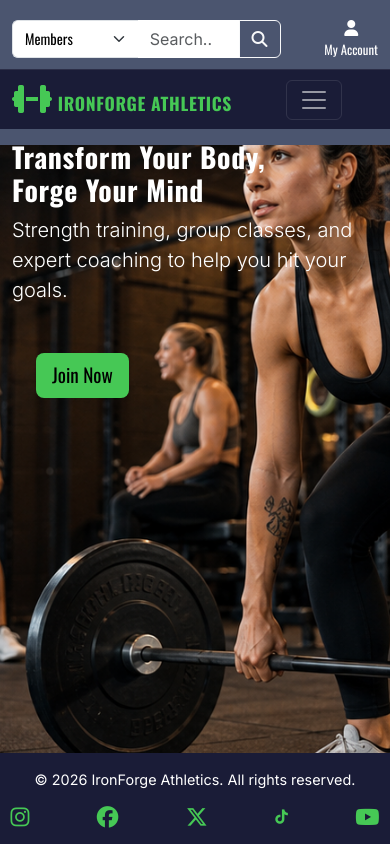
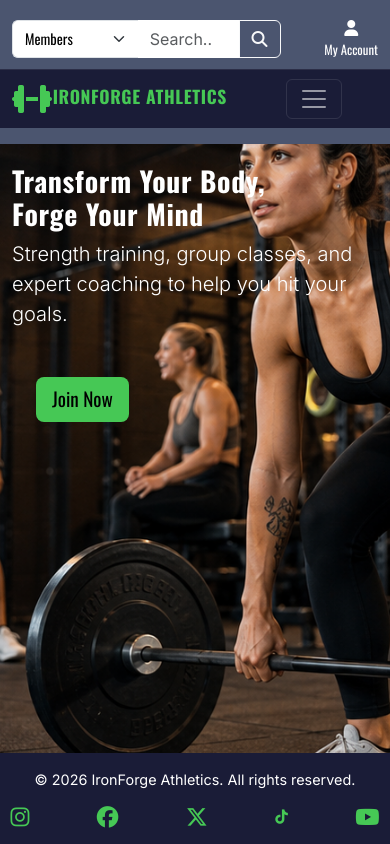
Before and after one commit to alancoomeynts-hub/ironforge-athletics, a Django app: page / in a window 390 px wide. Run offline with Django 5.2, Linux system fonts and the light colour scheme; some libraries are stand-ins or nearby versions.

Commit message:
Adjustments for responsive layouts

```diff
--- a/home/templates/home/contact_us.html
+++ b/home/templates/home/contact_us.html
@@ -5,7 +5,7 @@
     <link rel="stylesheet" href="{% static 'css/home.css' %}">
 {% endblock %}
 {% block content %}
-    <section class="contact__section py-5">
+    <section class="contact__section pb-5">
         <div class="container py-3">
             <div class="row g-3 d-flex flex-row justify-content-center">
                 <div class="col-12 text-center">
--- a/home/templates/home/index.html
+++ b/home/templates/home/index.html
@@ -5,9 +5,10 @@
     body{
     background: url('{%  static 'media/hero-image.png'  %}') no-repeat center top fixed;
     background-size: cover;
-    min-height: calc(100vh - 160px);
+    height: calc(100vh - 160px);
     color: var(--text-color-light);
     }
+
     </style>
 {% endblock %}
 {% block content %}
--- a/static/css/base.css
+++ b/static/css/base.css
@@ -29,7 +29,7 @@ h1,h2,h3,h4,h5,h6{
 }
 
 main{
-    margin-top: 140px;
+    margin-top: 20px;
 }
 
 /* Header Styles */
--- a/templates/base.html
+++ b/templates/base.html
@@ -23,7 +23,7 @@
         {% block extra_head %}{% endblock %}
     </head>
     <body class="site-shell d-flex flex-column min-vh-100">
-        <header class="site-header pt-2 pb-3 fixed-top">
+        <header class="site-header pt-2 pb-3">
             {% include "includes/header.html" %}
             {% include "includes/navbar.html" %}
         </header>
--- a/templates/includes/navbar.html
+++ b/templates/includes/navbar.html
@@ -4,10 +4,10 @@
 <nav class="navbar navbar-expand-lg navbar-dark site-nav py-2 mt-2"
      aria-label="Primary navigation bar"
      role="navigation">
-    <div class="container-fluid pe-5">
-        <a class="site-nav__brand navbar-brand" href="{% url 'home:home' %}">
+    <div class="container-fluid pe-5 d-flex justify-content-between align-items-center">
+        <a class="site-nav__brand navbar-brand d-flex text-nowrap" href="{% url 'home:home' %}">
             <i class="fa-solid fa-dumbbell site-nav__icon" aria-hidden="true"></i>
-            <span>IronForge Athletics</span>
+            <span> IronForge Athletics</span>
         </a>
         <button class="navbar-toggler"
                 type="button"
```
